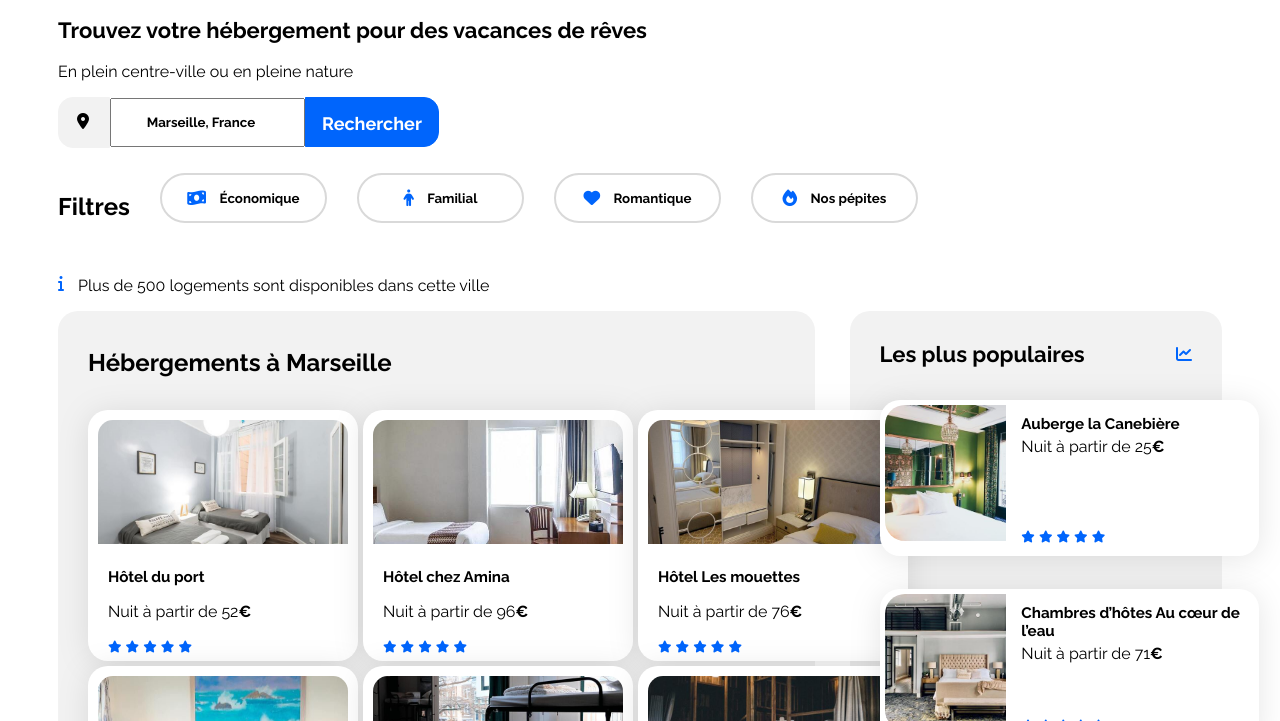
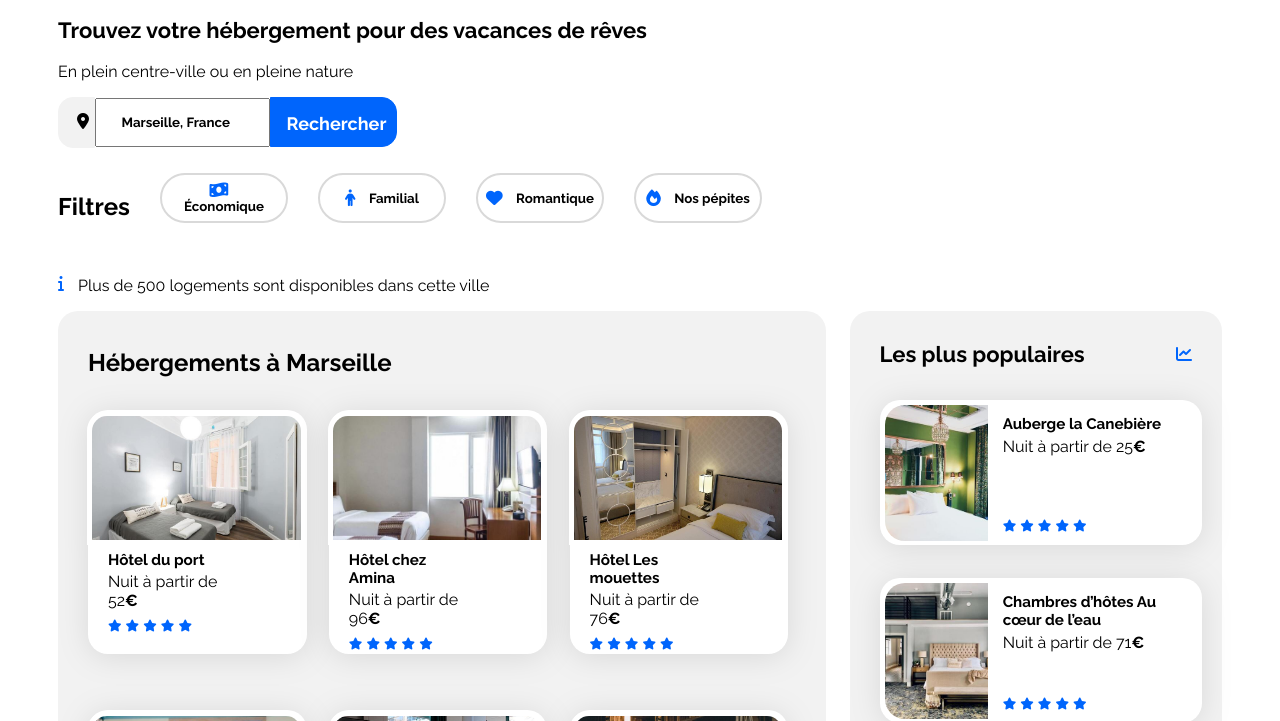
Before and after one commit to quentincarpentieroc/Booki, a plain HTML site: page index.html in a window 1280 px wide. Shown: the part 79-800 px from the top of the page. Drawn offline with Linux system fonts and the light colour scheme.

Commit message:
Projet en cours de finalisation avant envoi

```diff
--- a/css/style.css
+++ b/css/style.css
@@ -21,6 +21,7 @@ body {
 .main-container {
     width: 100%;
     max-width: 1440px;
+    min-width: 1024px;
     padding: 0 50px;
     box-sizing: border-box;
 }
@@ -93,7 +94,7 @@ ul li{
 
 .btnnav{
     padding-left: 1000px;
-
+    width:100%;
 }
 
 .btnhebergement{
@@ -129,7 +130,7 @@ ul li{
 
 .location{
     height:49px;
-    width: 50px;
+    width: 3%;
     background-color: #F2F2F2;
     border: 1px solid #F2F2F2;
     border-radius: 15px 0px 0px 15px;
@@ -139,7 +140,7 @@ ul li{
 .location .fa-location-dot{
     padding-top:15px;
     padding-left: 18px;
-    width: 14px;
+    width: 2%;
     height: 18px;
 }
 
@@ -147,7 +148,7 @@ input{
     font-family: 'Raleway';
     font-style: normal;
     font-weight: 700;
-    width: 147px;
+    width: 16%;
     height: 21px;
     text-align:center;
 }
@@ -157,7 +158,7 @@ input::placeholder{
 }
 
 .searchbar{
-    width: 195px;
+    width: 15%;
     height: 49px;
 }
 
@@ -166,7 +167,7 @@ input::placeholder{
 }
 
 .btnsearch{
-    width: 100px;
+    width: 8%;
     height: 18px;
     color:white;
     font-family: 'Raleway';
@@ -193,7 +194,7 @@ input::placeholder{
 .btnfiltres{
     border: 2px solid #D9D9D9;
     border-radius: 25px;
-    width: 167px;
+    width: 11%;
     height: 50px;
     background-color: white;
     margin-left:30px;
@@ -239,17 +240,39 @@ button p{
 
 /****** Hebergements ***********/
 .hebergements {
-    width: 65%;
+    width: 66%;
 }
 
 .titleheberg{
     position:relative;
     bottom:13px;
 }
+
+.hebergements .card{
+    width: 92%;
+    height: 81%;
+}
+
 .hebergements-card{
     display:grid;
     grid-template-columns: repeat(3, 1fr);
-    gap: 5px;
+    gap: 2%;
+}
+
+.hebergements .card-title{
+    position:relative;
+    bottom:17px;
+    width: 100%;
+}
+
+.hebergements .card-subtitle{
+    position:relative;
+    bottom:30px;
+}
+
+.hebergements .card-rating{
+    position: relative;
+    bottom:40px;
 }
 
 .hebergements-card .card-content{
@@ -261,8 +284,11 @@ button p{
 .hebergements img{
     border: 5px solid #FFFFFF;
     border-radius: 20px 20px 0px 0px;
-    align-self: stretch;
-    width: 250px;
+    align-self:stretch;
+    position:relative;
+    right:6px;
+    bottom:4px;
+    width: 100%;
     height: 124px;
 }
 
@@ -286,8 +312,8 @@ button p{
 .populaires-cards .card {
     display: flex;
     margin-top: 33px;
-    width: 369px;
-    height: 146px;
+    width: 100%;
+    height: 135px;
 }
 
 .populaires-cards img {
@@ -361,7 +387,11 @@ ul{
 
 /****** Media queries ***********/
 /* Medium devices (tablets, less/equal than 1024px) */
-@media (max-width: 1024px) {
+@media screen and (max-width: 1024px){
+
+    .main-container{
+        min-width: 768px;
+    }
     /****** Nav 1024 ***********/
 
     nav a{
@@ -370,6 +400,24 @@ ul{
     }
     .btnnav{
         padding-left: 570px;
+    }
+
+    /****** Barre de recherche 1024 ***********/
+
+    .location{
+        width: 5%;
+    }
+
+    .searchbar{
+        width: 19%;
+    }
+
+    .btnsearch{
+        width: 12%;
+    }
+
+    .btnfiltres{
+        width: 16%;
     }
 
     /****** Hébergements and Populaires 1024 ***********/
@@ -402,7 +450,7 @@ ul{
 
     .populaires-cards .card {
         width: 265px;
-        height: 146px;
+        height: 76%;
     }
 
     .populaires-cards .card-title {
@@ -416,7 +464,7 @@ ul{
     /****** Activités 1024 ***********/
 
     .activity-card .card{
-        width:193px;
+        width:95%;
         height: 270px;
     }
 
@@ -436,15 +484,16 @@ ul{
 
 
 /* Small devices (phones, less than 768px) */
-@media (max-width: 767.98px) {
+@media screen and (max-width: 767.98px) {
     /****** Général 768 ***********/
     .main-container{
         padding:0 0;
+        min-width:320px;
     }
 
     body{
         display:flex;
-        justify-content: start;
+        flex-direction: column;
         margin: 0px;
     }
 
@@ -488,7 +537,7 @@ ul{
 
     .loupe{
         visibility: visible;
-        width:49px;
+        width:3%;
         height:49px;
         border: 1px solid #0065FC;
         background-color: #0065FC;
@@ -574,7 +623,7 @@ ul{
 
     .hebergements-card .card-txt{
         position:relative;
-        bottom:19px;
+        bottom:10px;
     }
 
     .hebergements-card .card-rating{
```
